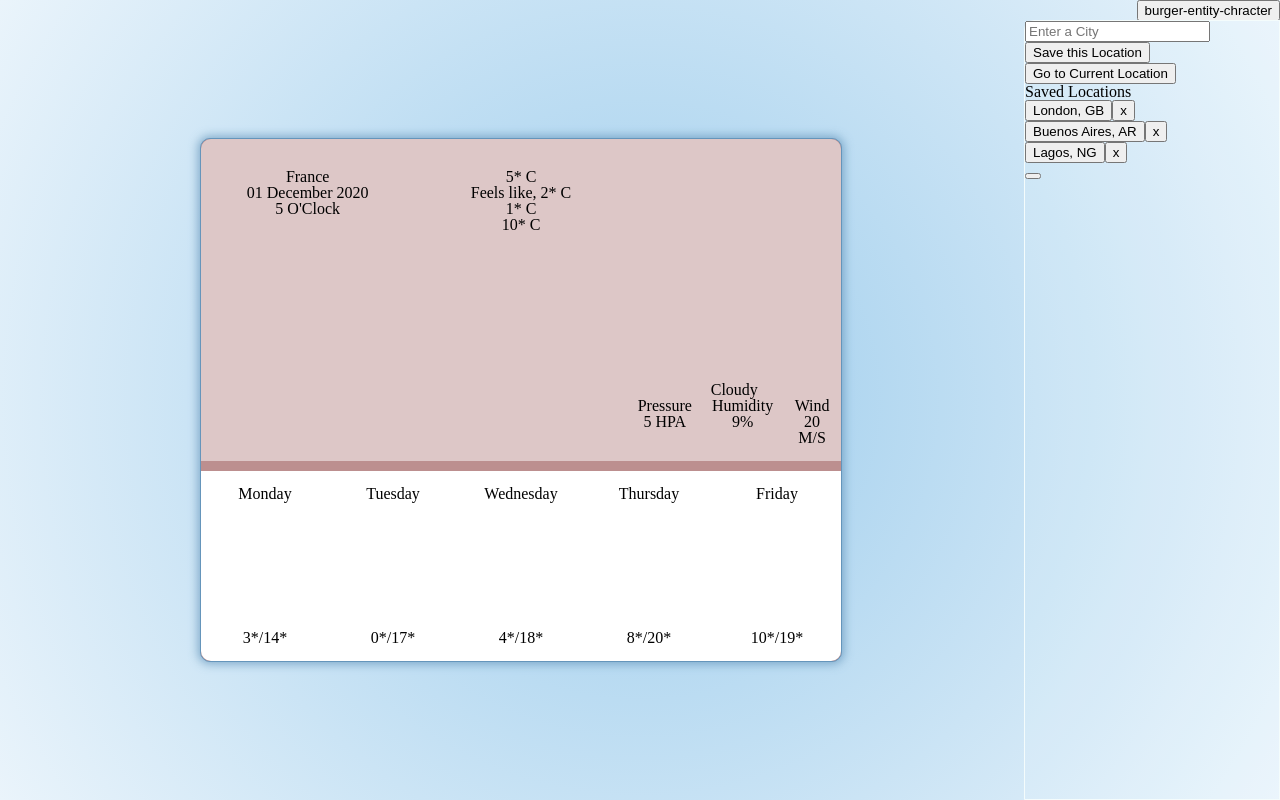
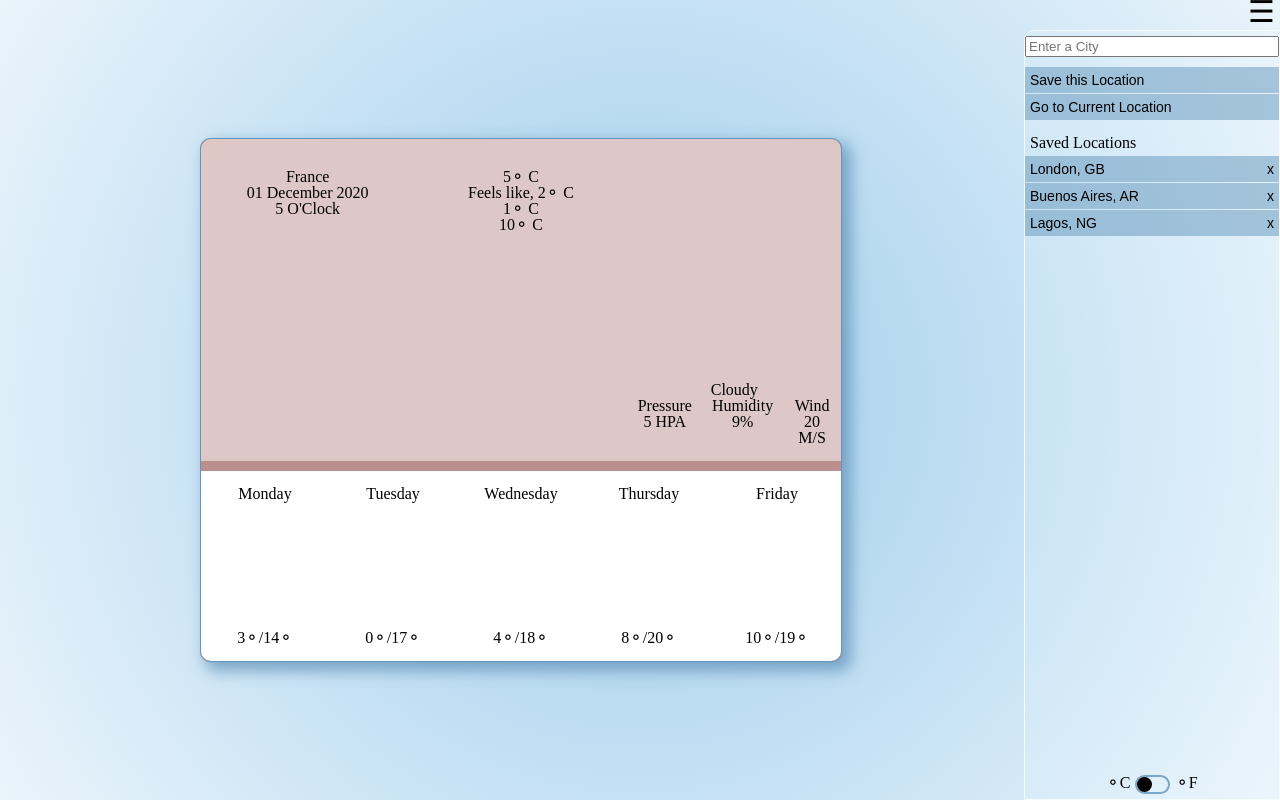
Before and after one commit to cliftondavies/Whetha, a website built with webpack: page dist/index.html in a window 1280 px wide. Built offline with nearby package versions, Linux system fonts and the light colour scheme.

Commit message:
Complete menu styling

```diff
--- a/src/assets/css/style.css
+++ b/src/assets/css/style.css
@@ -18,15 +18,23 @@
   border-radius: 10px;
   /* width: 55%; */
   /* box-shadow: -1px 1px 23px 5px #6595BB; */
-  box-shadow: 0px 0px 10px 2px rgba(101, 149, 187, 0.75);
+  /* box-shadow: 0px 0px 10px 2px rgba(101, 149, 187, 0.75); */
+  box-shadow: 7px 7px 15px 2px rgba(101,149,187,0.8);
   background: rosybrown;
   text-align: center;
 }
 
 .menu-toggle {
+  display: inline-block;
   position: absolute;
   top: 0;
   right: 0;
+  border: none;
+  padding: 0 5px 0 0;
+  font-size: 30px;
+  line-height: 0.8;
+  background: none;
+  cursor: pointer;
 }
 
 .toggle-hide {
@@ -75,16 +83,108 @@
 
 .menu {
   position: absolute;
-  top: 20px;
+  top: 30px;
   right: 0;
+  display: flex;
+  /* flex-wrap: wrap; */
+  flex-direction: column;
+  justify-content: space-between;
   border: 1px solid #F4FCFC;
   border-top-left-radius: 10px;
+  padding-top: 5px;
   width: 20%;
-  height: calc(100% - 20px);
+  height: calc(100% - 30px);
   background: rgba(244, 252, 252, 0.1); /* hex:  #F4FCFC */
+}
+
+.search-actions {
+  margin-bottom: 15px;
+  /* width: 100%; */
+}
+
+.search-bar {
+  display: block;
+  margin-bottom: 10px;
+  width: 100%;
+  /* outline: 0; */
 }
 
 .save-location,
 .current-location {
   display: block;
+  margin-bottom: 1px;
+  border: none;
+  padding: 5px;
+  width: 100%;
+  font-size: 14px;
+  text-align: left;
+  background: rgba(101,149,187,0.5);
+  cursor: pointer;
 }
+
+/* .saved-locations {
+  width: 100%;
+} */
+
+.saved-locations-heading {
+  margin-bottom: 5px;
+  padding-left: 5px;
+  /* width: 100%; */
+}
+
+/* .saved-locations-list {
+  width: 100%;
+} */
+
+.saved-list-item {
+  display: flex;
+  margin-bottom: 1px;
+  background: rgba(101,149,187,0.5);
+}
+
+.city-name {
+  flex: 1;
+  text-align: left;
+}
+
+.city-name,
+.delete-city {
+  border: none;
+  padding: 5px;
+  font-size: 14px;
+  background: none;
+  cursor: pointer;
+}
+
+.menu-bottom {
+  display: flex;
+  justify-content: center;
+  padding: 5px;
+  /* align-self: flex-end; */
+  /* width: 100%; */
+}
+
+.temperature-toggle-wrap {
+  margin: 0 5px;
+  border: 2px solid rgba(101,149,187,0.8);
+  border-radius: 10px;
+  width: 35px;
+  line-height: 0;
+}
+
+.temperature-toggle {
+  border: 0;
+  border-radius: 50%;
+  width: 15px;
+  height: 15px;
+  background: #000;
+  cursor: pointer;
+}
+
+.temp-toggle-one {
+  background: #fff;
+}
+
+.temp-toggle-two {
+  background: rgba(101,149,187,1);
+}
--- a/src/content.js
+++ b/src/content.js
@@ -50,7 +50,8 @@ const content = (() => {
     const menuToggle = htmlElement('button', 'menu-toggle');
     menuToggle.setAttribute('data-toggle', ''); // check if necessary or implemented properly
     overallWrap.appendChild(menuToggle);
-    const toggleOpen = htmlElement('span', 'toggle-show', 'burger-entity-chracter'); // html entity
+    // const toggleOpen = htmlElement('span', 'toggle-show', 'burger-entity-chracter');
+    const toggleOpen = htmlElement('span', 'toggle-show', '\u2630'); // with html entity '\u2218'
     const toggleClose = htmlElement('span', 'toggle-hide', 'X');
     menuToggle.appendChild(toggleOpen);
     menuToggle.appendChild(toggleClose);
@@ -67,11 +68,11 @@ const content = (() => {
     locationTime.appendChild(time);
 
     const temperature = htmlElement('section', 'temperature');
-    const temp = htmlElement('span', 'current-weather-temp', '5* C');
+    const temp = htmlElement('span', 'current-weather-temp', '5\u26AC C');
     temp.setAttribute('data-temparature', ''); // try here first before propagating
-    const feelsLike = htmlElement('span', 'feels-like', 'Feels like, 2* C');
-    const tempMin = htmlElement('span', 'temp-min', '1* C'); // merge as one span with tempMax?
-    const tempMax = htmlElement('span', 'temp-max', '10* C');
+    const feelsLike = htmlElement('span', 'feels-like', 'Feels like, 2\u26AC C');
+    const tempMin = htmlElement('span', 'temp-min', '1\u26AC C'); // merge as one span with tempMax?
+    const tempMax = htmlElement('span', 'temp-max', '10\u26AC C');
     temperature.appendChild(temp);
     temperature.appendChild(feelsLike);
     temperature.appendChild(tempMin);
@@ -100,11 +101,11 @@ const content = (() => {
     currentWeather.appendChild(details);
 
     const forecast = htmlElement('section', 'forecast');
-    const forecastOne = forecastDetail('Monday', 'icon2', '3*/14*');
-    const forecastTwo = forecastDetail('Tuesday', 'icon3', '0*/17*');
-    const forecastThree = forecastDetail('Wednesday', 'icon4', '4*/18*');
-    const forecastFour = forecastDetail('Thursday', 'icon5', '8*/20*');
-    const forecastFive = forecastDetail('Friday', 'icon6', '10*/19*');
+    const forecastOne = forecastDetail('Monday', 'icon2', '3\u26AC/14\u26AC');
+    const forecastTwo = forecastDetail('Tuesday', 'icon3', '0\u26AC/17\u26AC');
+    const forecastThree = forecastDetail('Wednesday', 'icon4', '4\u26AC/18\u26AC');
+    const forecastFour = forecastDetail('Thursday', 'icon5', '8\u26AC/20\u26AC');
+    const forecastFive = forecastDetail('Friday', 'icon6', '10\u26AC/19\u26AC');
     forecast.appendChild(forecastOne);
     forecast.appendChild(forecastTwo);
     forecast.appendChild(forecastThree);
@@ -119,18 +120,21 @@ const content = (() => {
     const menuTop = htmlElement('div', 'menu-top');
     menu.appendChild(menuTop);
 
+    const searchActions = htmlElement('div', 'search-actions');
+    menuTop.appendChild(searchActions);
+
     const searchBar = htmlElement('input', 'search-bar');
     searchBar.setAttribute('placeholder', 'Enter a City');
     const saveLocation = htmlElement('button', 'save-location', 'Save this Location');
     saveLocation.setAttribute('type', 'button');
     const currentLocation = htmlElement('button', 'current-location', 'Go to Current Location');
     currentLocation.setAttribute('type', 'button');
-    menuTop.appendChild(searchBar);
-    menuTop.appendChild(saveLocation);
-    menuTop.appendChild(currentLocation);
+    searchActions.appendChild(searchBar);
+    searchActions.appendChild(saveLocation);
+    searchActions.appendChild(currentLocation);
 
     const savedLocations = htmlElement('section', 'saved-locations');
-    menu.appendChild(savedLocations);
+    menuTop.appendChild(savedLocations);
 
     const heading = htmlElement('h4', 'saved-locations-heading', 'Saved Locations');
     savedLocations.appendChild(heading);
@@ -149,16 +153,16 @@ const content = (() => {
     const menuBottom = htmlElement('div', 'menu-bottom');
     menu.appendChild(menuBottom);
 
-    const celsius = htmlElement('span', 'celsius');
+    const celsius = htmlElement('span', 'celsius', '\u26ACC');
     menuBottom.appendChild(celsius);
 
     const temperatureToggleWrap = htmlElement('div', 'temperature-toggle-wrap');
     menuBottom.appendChild(temperatureToggleWrap);
 
-    const temperatureToggle = htmlElement('button', 'temperatureToggle');
+    const temperatureToggle = htmlElement('button', 'temperature-toggle');
     temperatureToggleWrap.appendChild(temperatureToggle);
 
-    const fahrenheit = htmlElement('span', 'fahrenheit');
+    const fahrenheit = htmlElement('span', 'fahrenheit', '\u26ACF');
     menuBottom.appendChild(fahrenheit);
   };
 
@@ -192,7 +196,7 @@ export { content as default };
 // const iconTwo = htmlElement('canvas', 'icon2');
 // iconTwo.setAttribute('width', 128);
 // iconTwo.setAttribute('height', 128);
-// const tempOne = htmlElement('span', 'temp-one', '3*/14*');
+// const tempOne = htmlElement('span', 'temp-one', '3\u26AC/14\u26AC');
 // forecastOne.appendChild(dayOne);
 // forecastOne.appendChild(iconTwo);
 // forecastOne.appendChild(tempOne);
@@ -202,25 +206,25 @@ export { content as default };
 // const iconThree = htmlElement('canvas', 'icon3');
 // iconThree.setAttribute('width', 128);
 // iconThree.setAttribute('height', 128);
-// const tempTwo = htmlElement('span', 'temp-Two', '0*/17*');
+// const tempTwo = htmlElement('span', 'temp-Two', '0\u26AC/17\u26AC');
 
 // const forecastThree = htmlElement('div', 'forecast-three');
 // const dayThree = htmlElement('span', 'day-three', 'Wednesday');
 // const iconFour = htmlElement('canvas', 'icon4');
 // iconFour.setAttribute('width', 128);
 // iconFour.setAttribute('height', 128);
-// const tempThree = htmlElement('span', 'temp-three', '4*/18*');
+// const tempThree = htmlElement('span', 'temp-three', '4\u26AC/18\u26AC');
 
 // const forecastFour = htmlElement('div', 'forecast-four');
 // const dayFour = htmlElement('span', 'day-four', 'Thursday');
 // const iconFive = htmlElement('canvas', 'icon5');
 // iconFive.setAttribute('width', 128);
 // iconFive.setAttribute('height', 128);
-// const tempFour = htmlElement('span', 'temp-four', '8*/20*');
+// const tempFour = htmlElement('span', 'temp-four', '8\u26AC/20\u26AC');
 
 // const forecastFive = htmlElement('div', 'forecast-five');
 // const dayFive = htmlElement('span', 'day-five', 'Friday');
 // const iconSix = htmlElement('canvas', 'icon6');
 // iconSix.setAttribute('width', 128);
 // iconSix.setAttribute('height', 128);
-// const tempFive = htmlElement('span', 'temp-five', '10*/19*');
+// const tempFive = htmlElement('span', 'temp-five', '10\u26AC/19\u26AC');
```
Also changed, not shown: dist/main.js.
